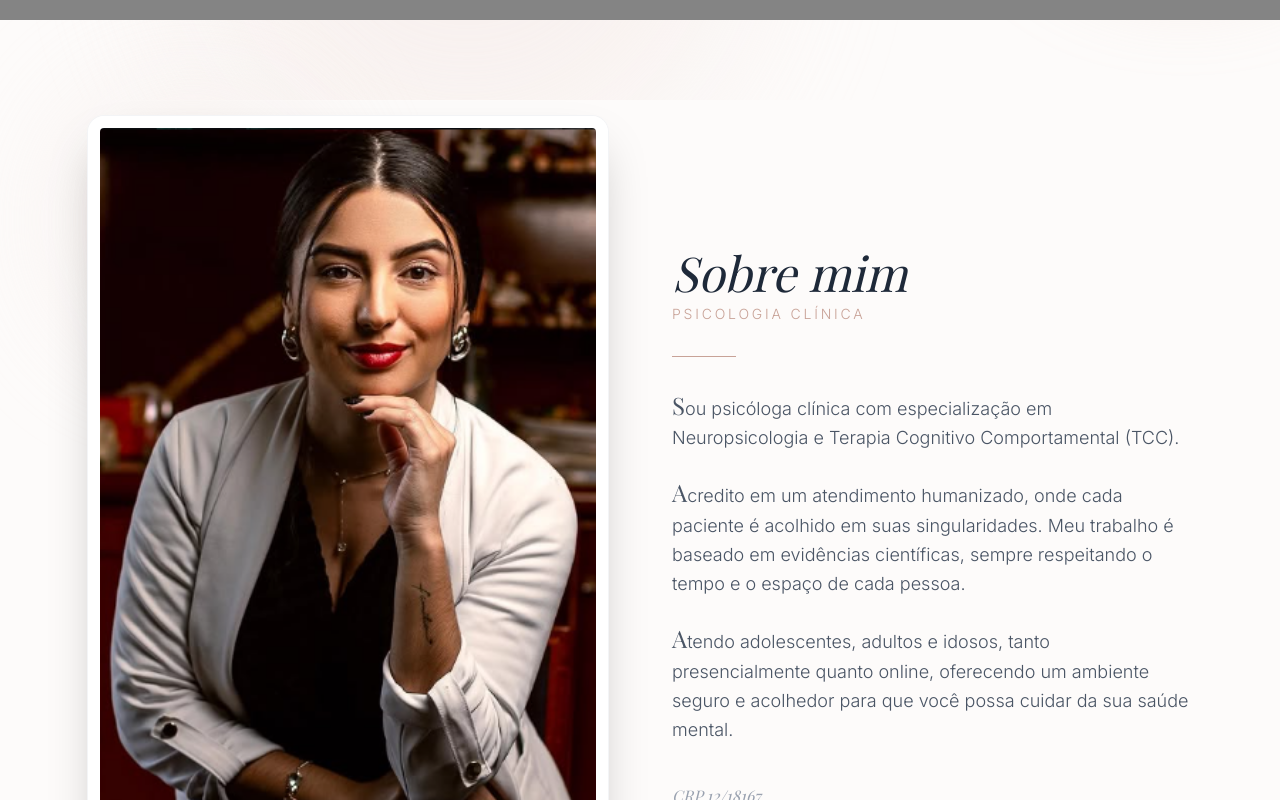
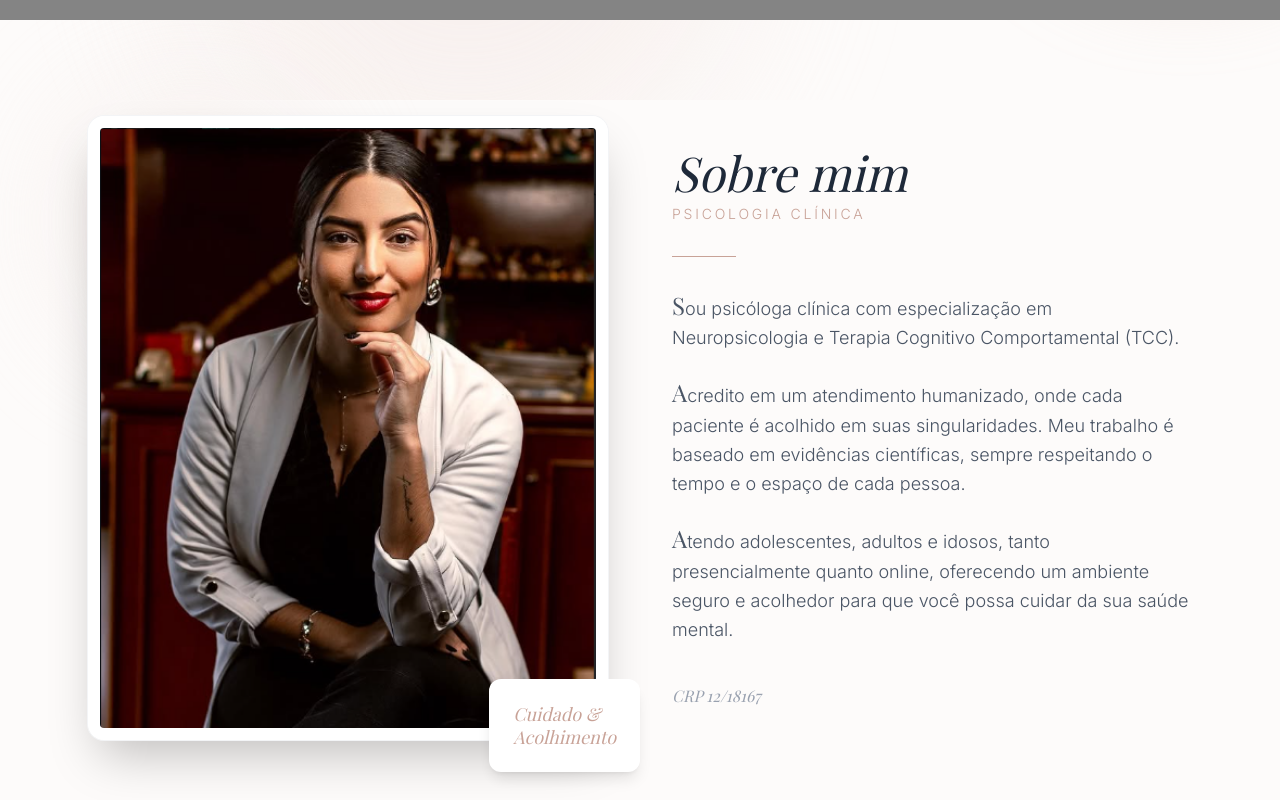
Before and after one commit to Creepydncer/essence.psi, a React (Vite) app: page / in a window 1280 px wide. Shown: the part 700-1500 px from the top of the page. Built offline with nearby package versions, Linux system fonts and the light colour scheme; grey boxes are pictures that could not be loaded; a web font is replaced by a local one.

Commit message:
Efeitos no grid

```diff
--- a/src/components/About.jsx
+++ b/src/components/About.jsx
@@ -18,7 +18,7 @@ const About = () => {
               <img
                 src={images.profile}
                 alt={ownerName}
-                className="w-full h-[800px] object-cover hover:scale-105 transition-transform duration-700"
+                className="w-full h-[500px] md:h-[600px] object-cover object-top hover:scale-105 transition-transform duration-700"
                 onError={(e) => {
                   e.target.src = "https://images.pexels.com/photos/4101143/pexels-photo-4101143.jpeg"; // Fallback caso o link do insta expire
                 }}
--- a/src/components/InstagramSection.jsx
+++ b/src/components/InstagramSection.jsx
@@ -1,6 +1,7 @@
 import React from "react";
 import { siteConfig } from "../config.jsx";
 import { Instagram } from "lucide-react";
+
 
 const InstagramSection = () => {
   const { instagram, contact } = siteConfig;
--- a/src/components/Services.jsx
+++ b/src/components/Services.jsx
@@ -18,7 +18,7 @@ const Services = () => {
           {services.map((service, index) => (
             <div
               key={index}
-              className="group p-8 bg-[#FDFBFA] border border-[#F5EBE8] hover:bg-[#C8A297] transition-all duration-500 cursor-default"
+              className="group p-8 bg-[#FDFBFA] border border-[#F5EBE8] hover:bg-[#C8A297] hover:shadow-xl hover:-translate-y-1 transition-all duration-500 cursor-default"
             >
               {/* O ícone/emoji some e dá lugar a um traço elegante no hover */}
               <div className="w-8 h-[1px] bg-[#C8A297] group-hover:bg-white mb-6 transition-colors"></div>
```
